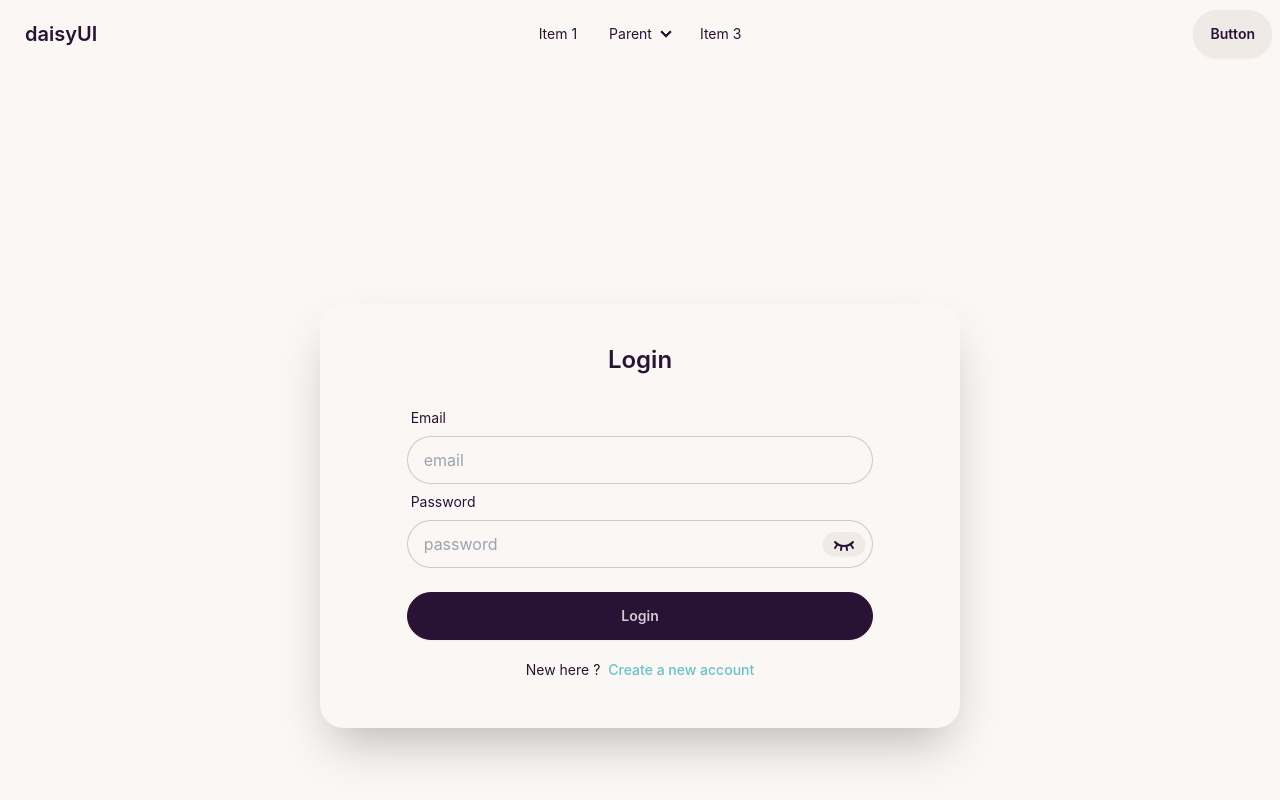
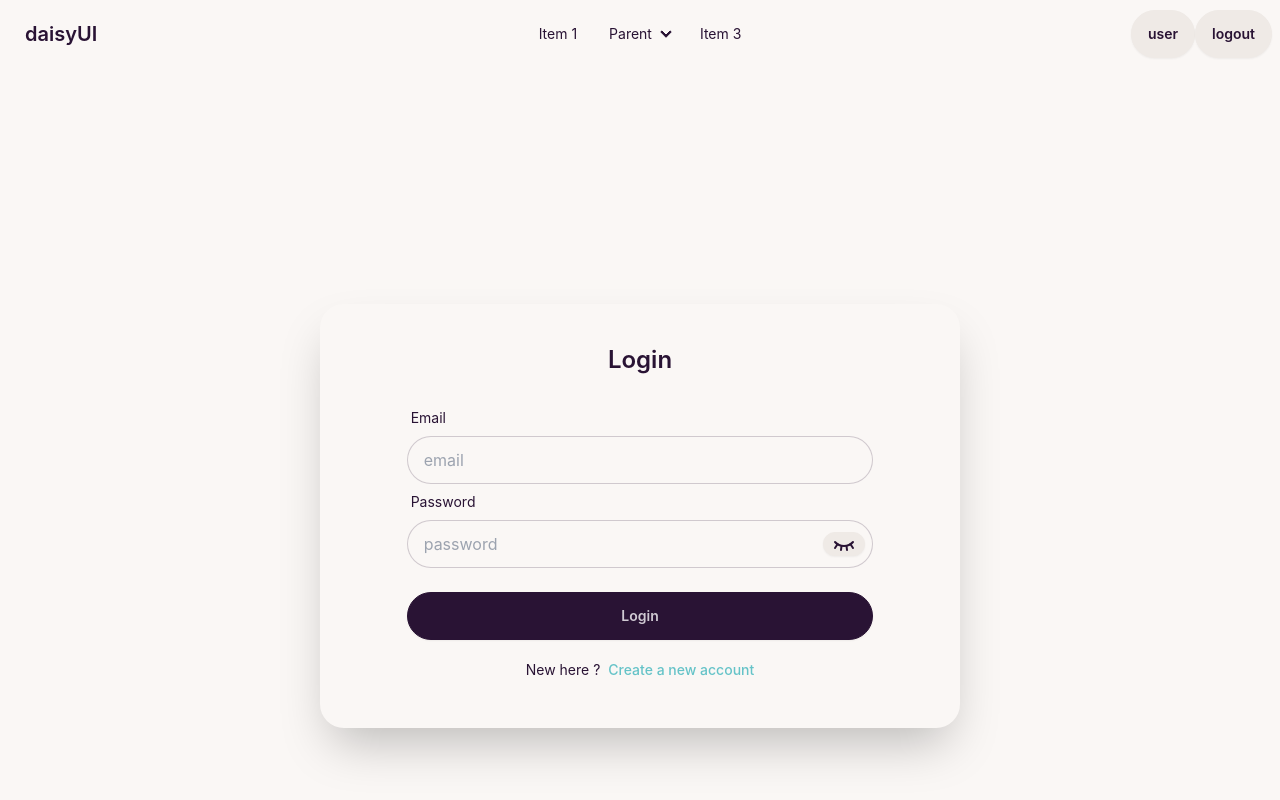
Before and after one commit to nurealammiaji/grameen-health-client, a React (Vite) app: page /login in a window 1280 px wide. Shown: the top 800 px of the page. Built offline with nearby package versions, Linux system fonts and the light colour scheme; no server answers.

Commit message:
code modified

```diff
--- a/src/components/Navbar/Navbar.jsx
+++ b/src/components/Navbar/Navbar.jsx
@@ -1,9 +1,15 @@
-import { useContext } from "react";
-import { AuthContext } from './../../providers/AuthProvider';
+import useUser from "../../hooks/useUser";
 
 const Navbar = () => {
 
-    const { user, loading } = useContext(AuthContext);
+    const [userData] = useUser();
+    const userId = localStorage.getItem('userId');
+    const accessToken = localStorage.getItem('accessToken');
+
+    const handleLogout = () => {
+        localStorage.removeItem('userId');
+        localStorage.removeItem('accessToken');
+    }
 
     return (
         <nav>
@@ -56,7 +62,8 @@ const Navbar = () => {
                     </ul>
                 </div>
                 <div className="navbar-end">
-                    <a className="btn">Button {user}</a>
+                    <button className="btn">user {userId}</button>
+                    <button onClick={handleLogout} className="btn">logout</button>
                 </div>
             </div>
         </nav>
--- /dev/null
+++ b/src/hooks/useUser.jsx
@@ -0,0 +1,26 @@
+import React, { useContext } from 'react';
+import useAxiosPublic from './useAxiosPublic';
+import { AuthContext } from '../providers/AuthProvider';
+import { useQuery } from '@tanstack/react-query';
+
+const useUser = () => {
+
+    const axiosPublic = useAxiosPublic();
+    const { loading } = useContext(AuthContext);
+    const accessToken = localStorage.getItem('accessToken');
+    const userId = localStorage.getItem('userId');
+
+    const { isPending: isUserPending, isLoading: isUserLoading, isError: isUserError, data: userData, error: userError, refetch: refetchUser } = useQuery({
+        queryKey: ['userId', 'accessToken'],
+        // enabled: !loading,
+        queryFn: async () => {
+            const res = await axiosPublic.post(`/auth/login/${userId}`, {headers: { 'Authorization': `Bearer ${accessToken}`}})
+                return res.data
+        },
+    })
+
+   return [isUserLoading, userData, refetchUser];
+
+};
+
+export default useUser;
--- a/src/main.jsx
+++ b/src/main.jsx
@@ -4,16 +4,21 @@ import App from './App.jsx'
 import './index.css'
 import { RouterProvider } from "react-router-dom";
 import { HelmetProvider } from 'react-helmet-async';
+import { QueryClient, QueryClientProvider } from '@tanstack/react-query'
 import AllRoutes from './routes/AllRoutes.jsx';
 import AuthProvider from './providers/AuthProvider.jsx';
+
+const queryClient = new QueryClient();
 
 createRoot(document.getElementById('root')).render(
   <StrictMode>
     <HelmetProvider>
       <AuthProvider>
-        <RouterProvider router={AllRoutes} >
-          <App />
-        </RouterProvider>
+        <QueryClientProvider client={queryClient}>
+          <RouterProvider router={AllRoutes} >
+            <App />
+          </RouterProvider>
+        </QueryClientProvider>
       </AuthProvider>
     </HelmetProvider>
   </StrictMode>,
--- a/src/providers/AuthProvider.jsx
+++ b/src/providers/AuthProvider.jsx
@@ -16,8 +16,9 @@ const AuthProvider = ({ children }) => {
         await axiosPublic.post('/auth/login', { email, password })
             .then(({ data }) => {
                 // Store JWT in local storage
-                console.log(data.res);
+                console.log(data.id);
                 localStorage.setItem('accessToken', data.accessToken);
+                localStorage.setItem('userId', data.id);
                 // Update user info
                 setUser(data.user);
                 setLoading(false);
```
